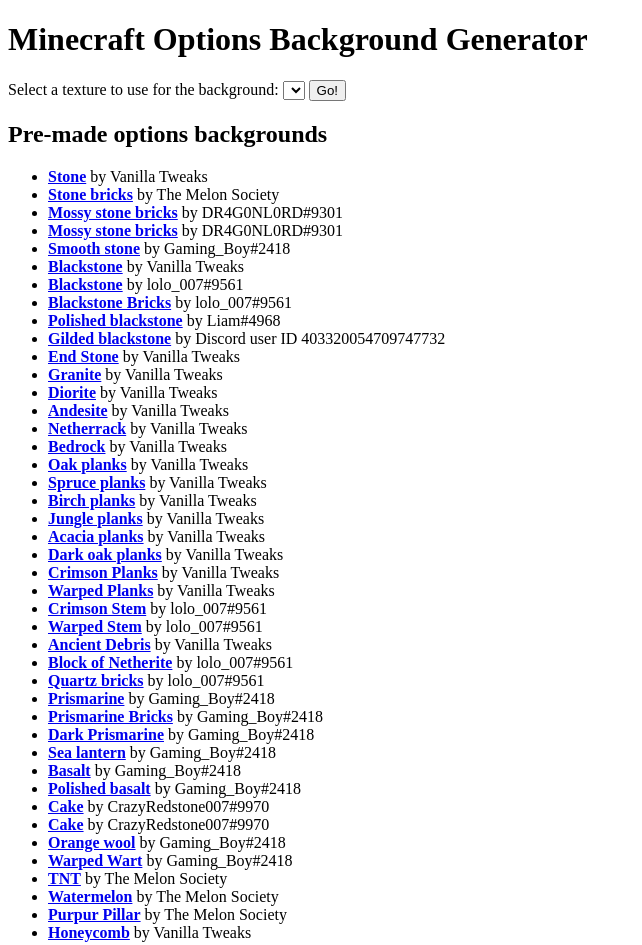
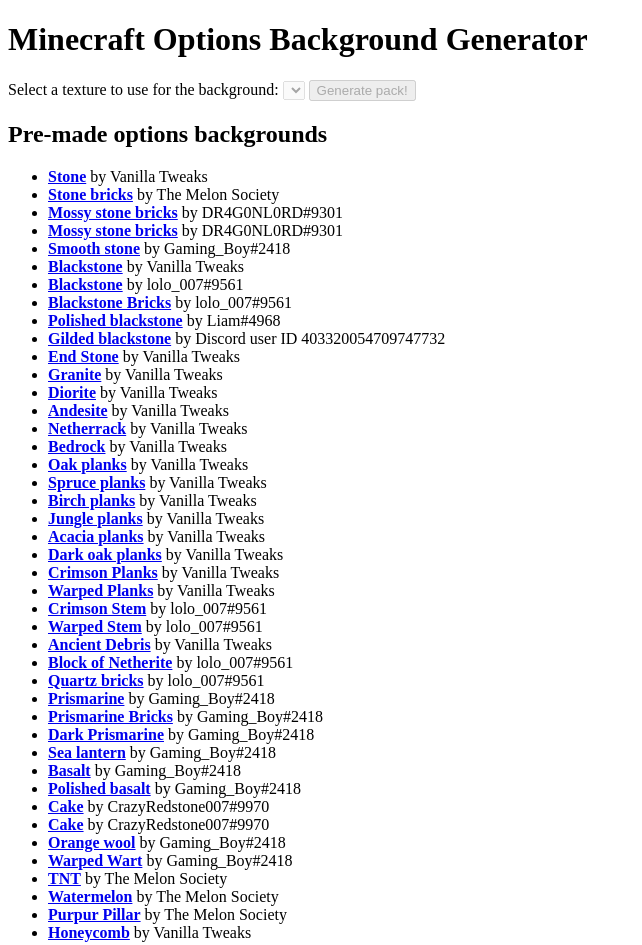
Before and after one commit to MMK21Hub/Minecraft, a website with bundled scripts: page Useful/OptionsBGgen/index.html in a window 1280 px wide. Shown: the whole page, without its empty margins (0-642 px from the left). Built offline with nearby package versions, Linux system fonts and the light colour scheme.

Commit message:
Make the form disabled on page load

```diff
--- a/Useful/OptionsBGgen/index.html
+++ b/Useful/OptionsBGgen/index.html
@@ -10,10 +10,10 @@
 
 <body id="body">
     <h1>Minecraft Options Background Generator</h1>
-    <form>
+    <form autocomplete="off">
         <label for="blocks">Select a texture to use for the background:</label>
-        <select name="selected-texture" id="texture-selector"></select>
-        <button id="generate-pack">Go!</button>
+        <select name="selected-texture" id="texture-selector" disabled></select>
+        <button id="generate-pack" disabled>Generate pack!</button>
         <button hidden id="refresh-texture-list" type="button">Reload textures</button>
     </form>
 
```
